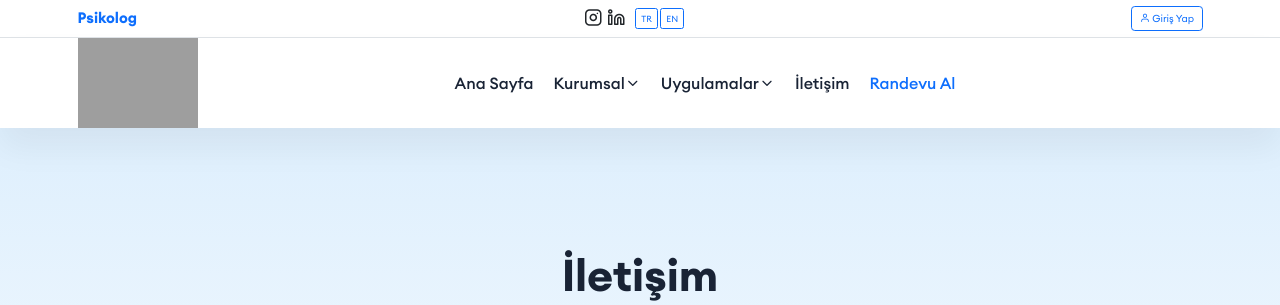
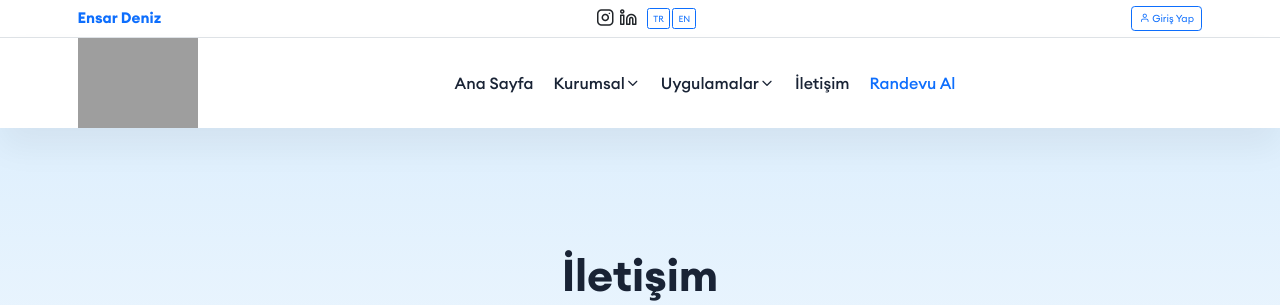
Before and after one commit to onurbyrl/pskensardeniz, a Django app: page /iletisim/ in a window 1280 px wide. Shown: the top 305 px of the page. Run offline with Django 4.2, Linux system fonts and the light colour scheme; data comes from the database, SQL or seed files in the repository; some libraries are stand-ins or nearby versions; some web fonts are replaced; grey boxes are pictures that could not be loaded.

Commit message:
Psikolog yazisi degisti

```diff
--- a/templates/header.html
+++ b/templates/header.html
@@ -7,7 +7,7 @@
             <div class="d-flex align-items-center mb-2 mb-md-0">
                 <a href="{% url 'core:home' %}" class="navbar-brand fw-bold fs-4 text-primary">
                     <!-- Logo görseli varsa buraya ekleyebilirsin -->
-                    Psikolog
+                    Ensar Deniz
                 </a>
             </div>
 
```
